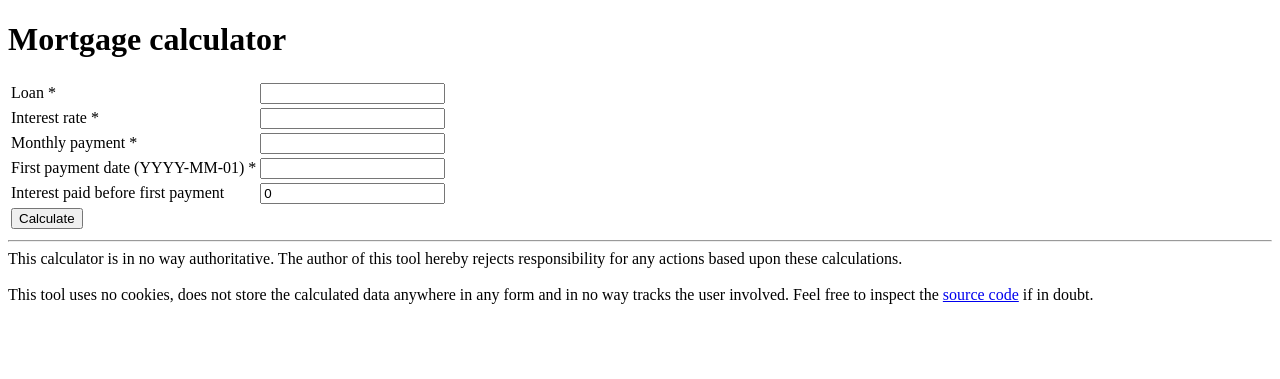
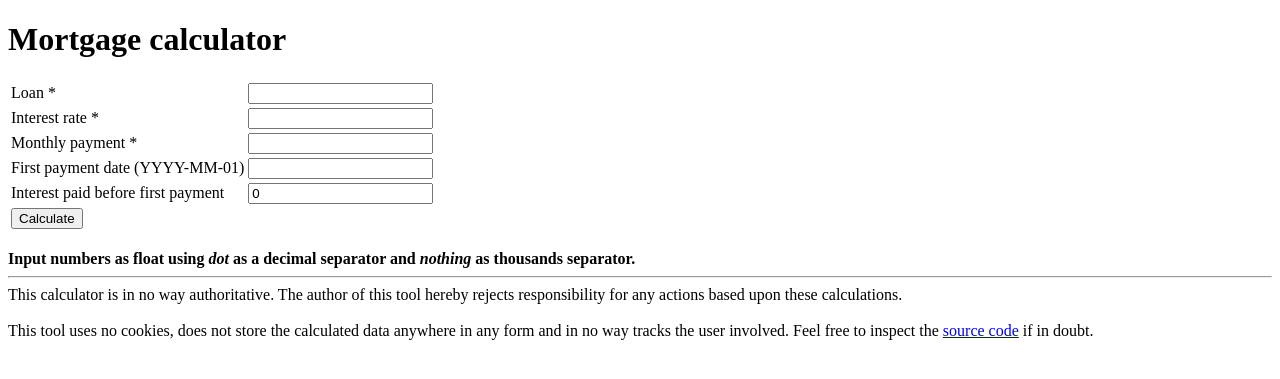
Before and after one commit to helvete/mortgagecalc, a PHP site: page /index.php in a window 1280 px wide. Shown: the top 379 px of the page. Run offline with PHP 8.4, Linux system fonts and the light colour scheme.

Commit message:
Input validation

```diff
--- a/www/Engine.php
+++ b/www/Engine.php
@@ -81,11 +81,12 @@ class CalculationInput {
                 } catch (\Throwable $t) {
                     $this->errors[$formName] = sprintf(
                         'Invalid format: %s',
-                        $t->getMessage(),
+                        $formVal ?: '""',
                     );
+                    continue;
                 }
             }
-            $this->errors[$formName] = 'Invalid input';
+            $this->errors[$formName] = sprintf('Invalid input: %s', $formVal);
         }
     }
 
--- a/www/index.php
+++ b/www/index.php
@@ -18,16 +18,15 @@ class index {
         }
     }
 
-    private function generateForm(): void {
+    private function generateForm(array $errors = []): void {
         include(__DIR__ . '/tpl.php');
     }
 
     private function submitForm(): void {
         $inp = new CalculationInput($_POST);
         if ($inp->hasErrors()) {
-            # TODO: validation
-            var_dump($inp->getErrors());
-            exit();
+            $this->generateForm($inp->getErrors());
+            return;
         }
         $result = Engine::calculate($inp);
         include(__DIR__ . '/result_tpl.php');
--- a/www/tpl.php
+++ b/www/tpl.php
@@ -8,6 +8,9 @@
     <style>
         li {
             line-height: 1.5;
+        }
+        span.error {
+            color: red;
         }
     </style>
 </head>
@@ -20,29 +23,39 @@
                 <label for="loan">Loan *</label>
                 </td><td>
                 <input type="text" name="loan" value="" />
+                </td><td>
+                    <span class='error'><?=$errors['loan']??''?></span>
                 </td></tr>
 
                 <tr><td>
-                <label for="loan">Interest rate *</label>
+                <label for="interest">Interest rate *</label>
                 </td><td>
                 <input type="text" name="interest" value="" />
+                </td><td>
+                    <span class='error'><?=$errors['interest']??''?></span>
                 </td></tr>
 
                 <tr><td>
-                <label for="loan">Monthly payment *</label>
+                <label for="monthly">Monthly payment *</label>
                 </td><td>
                 <input type="text" name="monthly" value="" />
+                </td><td>
+                    <span class='error'><?=$errors['monthly']??''?></span>
                 </td></tr>
 
                 <tr><td>
-                <label for="paymentstartat">First payment date (YYYY-MM-01) *</label>
+                <label for="paymentstartat">First payment date (YYYY-MM-01) </label>
                 </td><td>
                 <input type="text" name="paymentstartat" value="" />
+                </td><td>
+                    <span class='error'><?=$errors['paymentstartat']??''?></span>
                 <tr><td>
 
                 <label for="interestpaidbeforefirst">Interest paid before first payment</label>
                 </td><td>
                 <input type="text" name="interestpaidbeforefirst" value="0" />
+                </td><td>
+                    <span class='error'><?=$errors['interestpaidbeforefirst']??''?></span>
                 </td><td>
 
                 <tr><td>
@@ -50,6 +63,12 @@
                 </td><td>
             </table>
         </form>
+        <br />
+        <div>
+            <b>
+                Input numbers as float using <i>dot</i> as a decimal separator and <i>nothing</i> as thousands separator.
+            </b>
+        </div>
     </div>
     <?php include(__DIR__ . "/disclaimer.html"); ?>
 </body>
```
